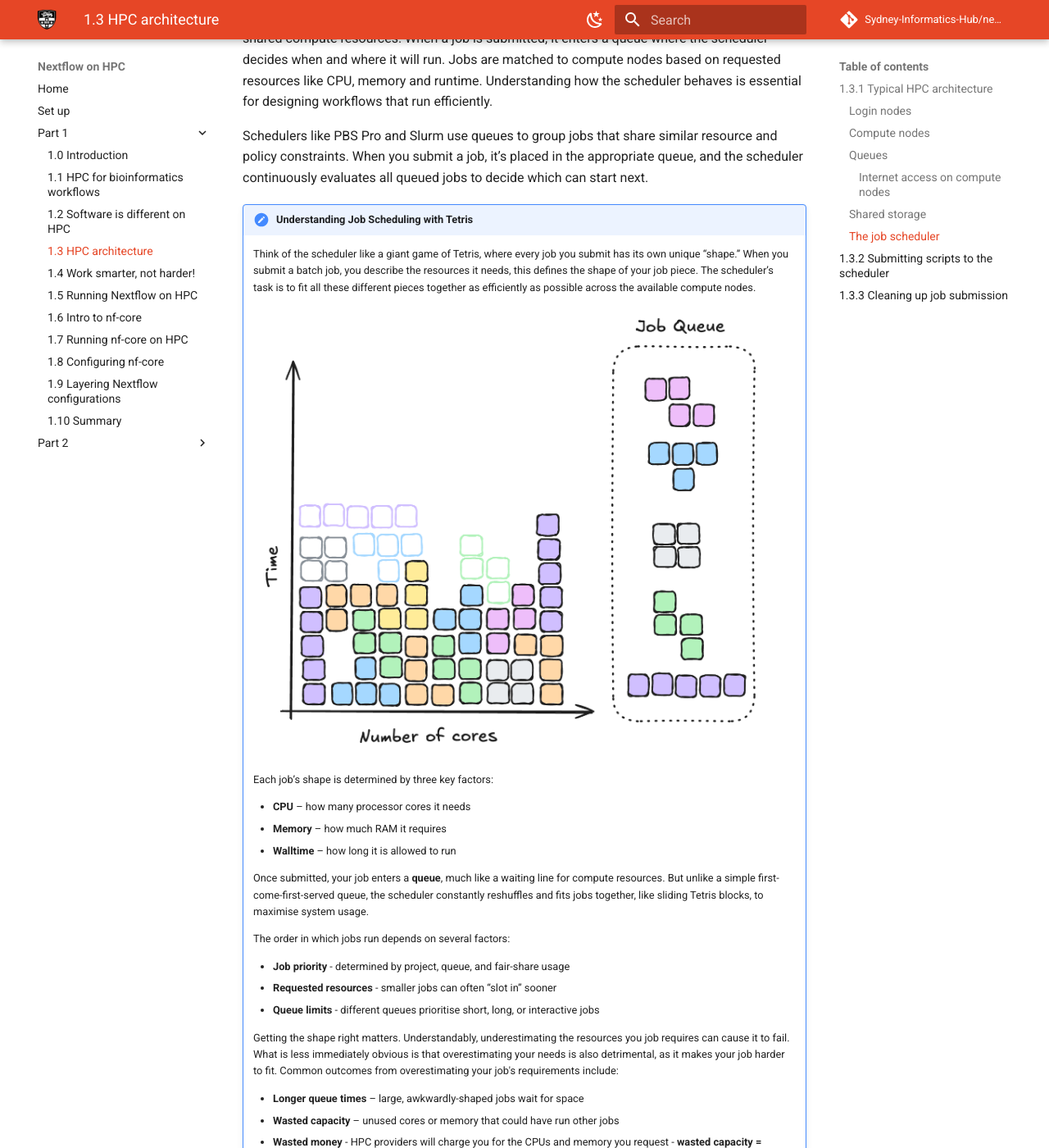
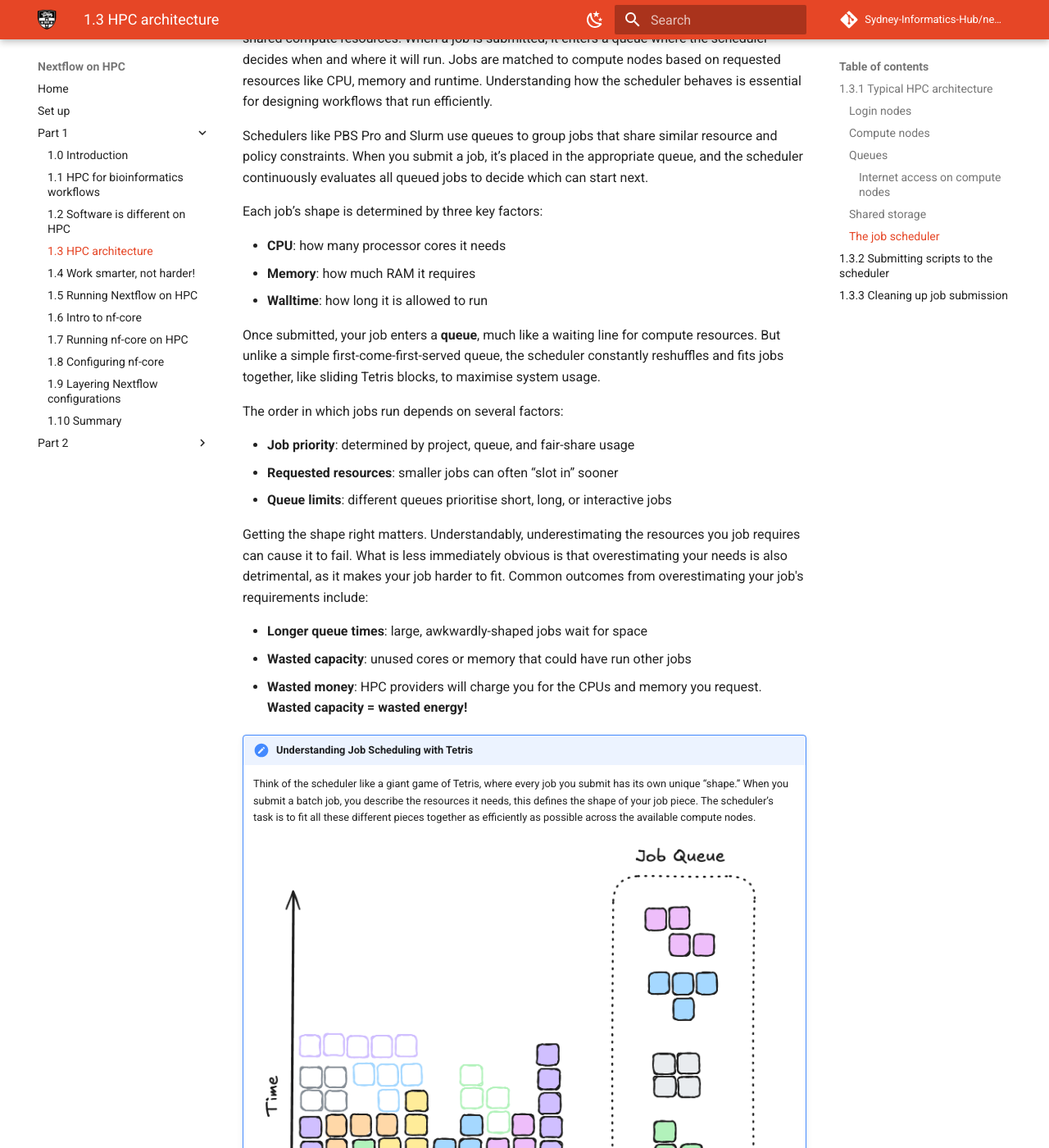
Before and after one commit to Sydney-Informatics-Hub/nextflow-hpc-workshop, an MkDocs documentation site: the page built from docs/part1/01_3_hpc_architecture.md, in a window 1280 px wide and 1400 px high, scrolled down 3728 px. Shown: the whole window at 82% size. Built offline with MkDocs 1.6.1 and Material for MkDocs 9.7.7, drawn with Linux system fonts in a browser that asks for light colours; comment, search, counter and statistics services are not loaded; part of the change alters nothing that is shown.

```diff
--- a/docs/part1/01_3_hpc_architecture.md
+++ b/docs/part1/01_3_hpc_architecture.md
@@ -81,6 +81,28 @@ At the centre of everything is the job scheduler. Rather than allowing users to
 
 Schedulers like PBS Pro and Slurm use queues to group jobs that share similar resource and policy constraints. When you submit a job, it’s placed in the appropriate queue, and the scheduler continuously evaluates all queued jobs to decide which can start next.
 
+
+Each job’s shape is determined by three key factors:
+
+- **CPU**: how many processor cores it needs
+- **Memory**: how much RAM it requires
+- **Walltime**: how long it is allowed to run
+
+Once submitted, your job enters a **queue**, much like a waiting line for compute resources. But unlike a simple first-come-first-served queue, the scheduler constantly reshuffles and fits jobs together, like sliding Tetris blocks, to maximise system usage.
+
+The order in which jobs run depends on several factors:
+
+- **Job priority**: determined by project, queue, and fair-share usage
+- **Requested resources**: smaller jobs can often “slot in” sooner
+- **Queue limits**: different queues prioritise short, long, or interactive jobs
+
+Getting the shape right matters. Understandably, underestimating the resources you job requires can cause it to fail. What is less immediately obvious is that overestimating your needs is also detrimental, as it makes your job harder to fit. Common outcomes from overestimating your job's requirements include:
+
+- **Longer queue times**: large, awkwardly-shaped jobs wait for space
+- **Wasted capacity**: unused cores or memory that could have run other jobs
+- **Wasted money**: HPC providers will charge you for the CPUs and memory you request. **Wasted capacity = wasted energy!**
+
+
 !!! note "Understanding Job Scheduling with Tetris"
 
     Think of the scheduler like a giant game of Tetris, where every job you submit has its own unique “shape.”
@@ -88,26 +110,6 @@ Schedulers like PBS Pro and Slurm use queues to group jobs that share similar re
     The scheduler’s task is to fit all these different pieces together as efficiently as possible across the available compute nodes.
 
     ![](figs/00_HPC_scheduler_tetris.png)
-
-    Each job’s shape is determined by three key factors:
-
-    - **CPU** – how many processor cores it needs
-    - **Memory** – how much RAM it requires
-    - **Walltime** – how long it is allowed to run
-
-    Once submitted, your job enters a **queue**, much like a waiting line for compute resources. But unlike a simple first-come-first-served queue, the scheduler constantly reshuffles and fits jobs together, like sliding Tetris blocks, to maximise system usage.
-
-    The order in which jobs run depends on several factors:
-
-    - **Job priority** - determined by project, queue, and fair-share usage
-    - **Requested resources** - smaller jobs can often “slot in” sooner
-    - **Queue limits** - different queues prioritise short, long, or interactive jobs
-
-    Getting the shape right matters. Understandably, underestimating the resources you job requires can cause it to fail. What is less immediately obvious is that overestimating your needs is also detrimental, as it makes your job harder to fit. Common outcomes from overestimating your job's requirements include:
-
-    - **Longer queue times** – large, awkwardly-shaped jobs wait for space
-    - **Wasted capacity** – unused cores or memory that could have run other jobs
-    - **Wasted money** - HPC providers will charge you for the CPUs and memory you request - **wasted capacity = wasted energy!**
 
     Just like in Tetris, the scheduler aims to fill every gap and keep the system running smoothly.
     Small, well-shaped jobs often fall neatly into open spaces, while larger ones wait for the perfect fit.
```
